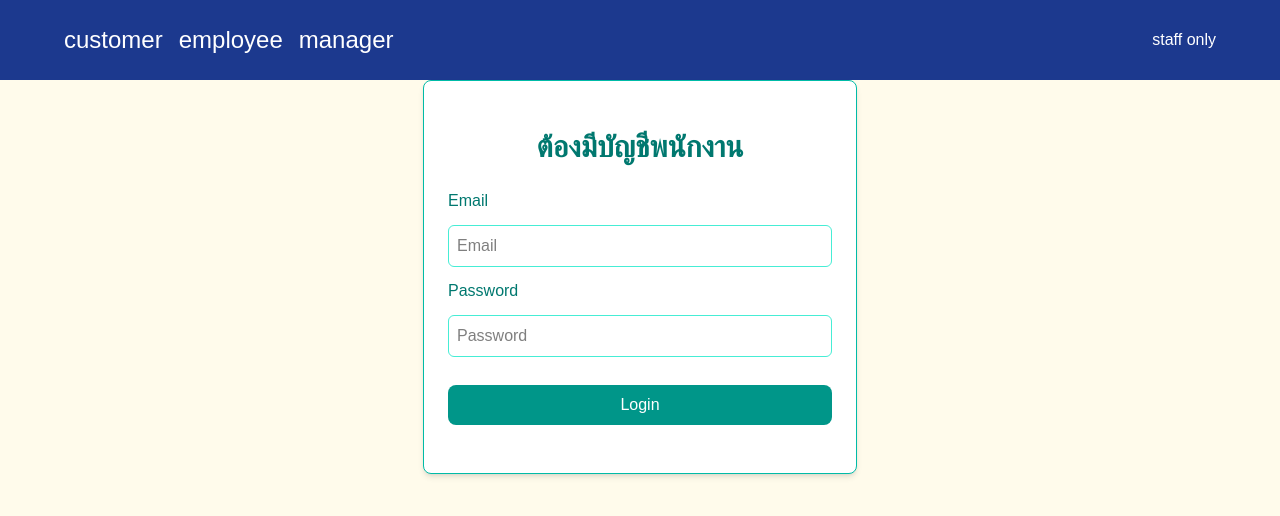
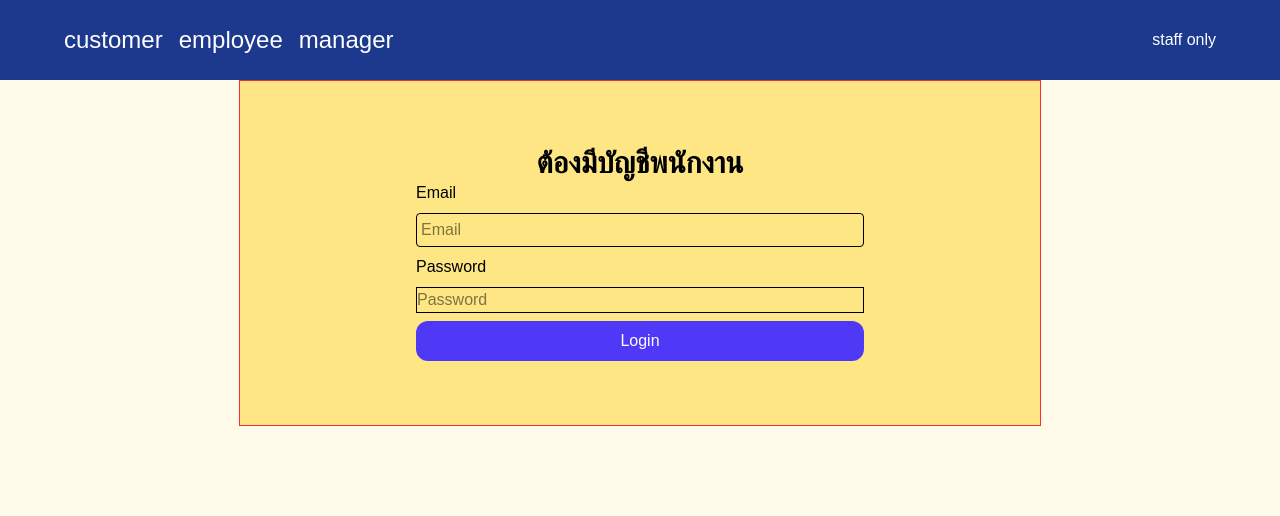
Before and after one commit to turtle1673/Final_Project, a Next.js app: page /login in a window 1280 px wide. Shown: the top 516 px of the page. Built offline with nearby package versions, Linux system fonts and the light colour scheme; no server answers.

Commit message:
Revert "เพิ่มข้อความแต่ละหน้าและ layout"
This reverts commit d93a6efe2db3dd465ce559ee469281520f429aa3.

```diff
--- /dev/null
+++ b/app/custom/page.tsx
@@ -0,0 +1,6 @@
+"use client"
+export default function customDrink() {
+  return (
+    <div>customDrink</div>
+  )
+}
--- a/app/customer/page.tsx
+++ /dev/null
@@ -1,6 +0,0 @@
-"use client"
-export default function customer() {
-  return (
-    <div>drink list</div>
-  )
-}
--- a/app/employee/page.tsx
+++ b/app/employee/page.tsx
@@ -1,5 +1,7 @@
+import React from 'react'
+
 export default function employee() {
   return (
-    <div>order list</div>
+    <div>employee</div>
   )
 }
--- a/app/login/page.tsx
+++ b/app/login/page.tsx
@@ -34,20 +34,17 @@ export default function LoginForm() {
 
   return (
     <>
-      <div className="bg-white border border-teal-500 px-6 py-12 w-fit m-auto rounded-lg shadow-md">
-  <p className="text-3xl font-semibold text-center text-teal-700 mb-6">
-    ต้องมีบัญชีพนักงาน
-  </p>
-
+      <div className="bg-amber-200 border border-red-500 px-4 py-16 w-fit m-auto">
+        <p className="text-3xl font-semibold text-center">ต้องมีบัญชีพนักงาน</p>
         <form
-    className="flex flex-col gap-3 w-96 items-center"
+          className="flex flex-col gap-2 w-3xl h-3xl items-center"
           onSubmit={handleLogin}
         >
-    <label className="w-full font-medium text-teal-700" htmlFor="email">
+          <label className="w-md font-sans" htmlFor="email">
             Email
           </label>
           <input
-      className="border border-teal-300 w-full p-2 rounded-md focus:outline-none focus:ring-2 focus:ring-teal-500"
+            className="border w-md p-1 rounded-sm focus:outline-none"
             name="email"
             id="email"
             type="email"
@@ -55,23 +52,21 @@ export default function LoginForm() {
             required
           />
 
-    {error ? <p className="text-red-500 w-full">{error}</p> : null}
-
-    <label className="w-full font-medium text-teal-700" htmlFor="password">
+          {error ? <p className="text-red-500 w-md">{error}</p> : <></> }
+          <label className="w-md" htmlFor="password">
             Password
           </label>
           <input
-      className="border border-teal-300 w-full p-2 rounded-md focus:outline-none focus:ring-2 focus:ring-teal-500"
+            className="border w-md"
             name="password"
             id="password"
             type="password"
             placeholder="Password"
             required
           />
-
           {loading ? (
             <button
-        className="flex items-center justify-center gap-2 text-white bg-teal-600 rounded-lg w-full p-2 mt-4 cursor-not-allowed"
+  className="flex items-center justify-center gap-2 text-white bg-indigo-600 rounded-xl w-md p-2"
   disabled
 >
   <svg
@@ -87,23 +82,21 @@ export default function LoginForm() {
       strokeWidth="4"
     ></circle>
     <path
+      className=""
       fill="currentColor"
       d="M4 12a8 8 0 018-8v4a4 4 0 00-4 4H4z"
     ></path>
   </svg>
   Processing…
 </button>
+
           ) : (
-      <button
-        type="submit"
-        className="text-white bg-teal-600 hover:bg-teal-700 rounded-lg w-full p-2 mt-4 transition-colors"
-      >
+            <button type="submit" className="text-white bg-indigo-600 rounded-xl w-md p-2">
               Login
             </button>
           )}
         </form>
       </div>
-
     </>
   );
 }
--- a/app/page.tsx
+++ b/app/page.tsx
@@ -3,11 +3,7 @@ import { getServerSession } from "next-auth"
 import { authOptions } from "./api/auth/[...nextauth]/route"
 
 export default async function homepage() {
-  const session = await getServerSession(authOptions)
-  if(!session){
-    return <p>no session</p>
-  }
-  console.log(session)
+console.log("hello world")
   return (
     <>
     <p>Hello</p>
--- /dev/null
+++ b/components/titleComponent/ConditionalNav.tsx
@@ -0,0 +1,16 @@
+// components/ConditionalNav.tsx
+"use client"
+
+import { usePathname } from "next/navigation"
+import TitleTestNav from "./TitleTestNav"
+
+export default function ConditionalNav() {
+  const pathname = usePathname()
+  const hideOn = ["/login"] // path ที่ไม่อยากให้มี navbar
+
+  if (hideOn.includes(pathname)) {
+    return null
+  }
+
+  return <TitleTestNav />
+}
--- a/components/titleComponent/TitleTestNav.tsx
+++ b/components/titleComponent/TitleTestNav.tsx
@@ -4,7 +4,7 @@ import Link from "next/link"
 import SignOutButton from "../SignOutButton"
 
 const navItems = [
-  { name: 'customer', href: '/customer'},
+  { name: 'customer', href: '/'},
   { name: 'employee', href: '/employee'},
   { name: 'manager', href: '/manager'},
 ]
--- /dev/null
+++ b/components/titleComponent/TitleTestNavRole.tsx
@@ -0,0 +1,16 @@
+"use client"
+
+import { signOut, useSession } from "next-auth/react"
+import Link from "next/link"
+
+export default function TitleTestNavRole() {
+    const {data:session} = useSession()
+  return (
+    <>
+        {session ?
+        <button onClick={async () =>{ await signOut({redirect:false})}}>SingOut</button>
+         :
+         <Link href="/login">สำหรับพนักงาน</Link>}
+    </>
+  )
+}
```
Also changed, not shown: app/customer/custom-drink/page.tsx (deleted). Lines whose indentation alone changed are shown as unchanged.
